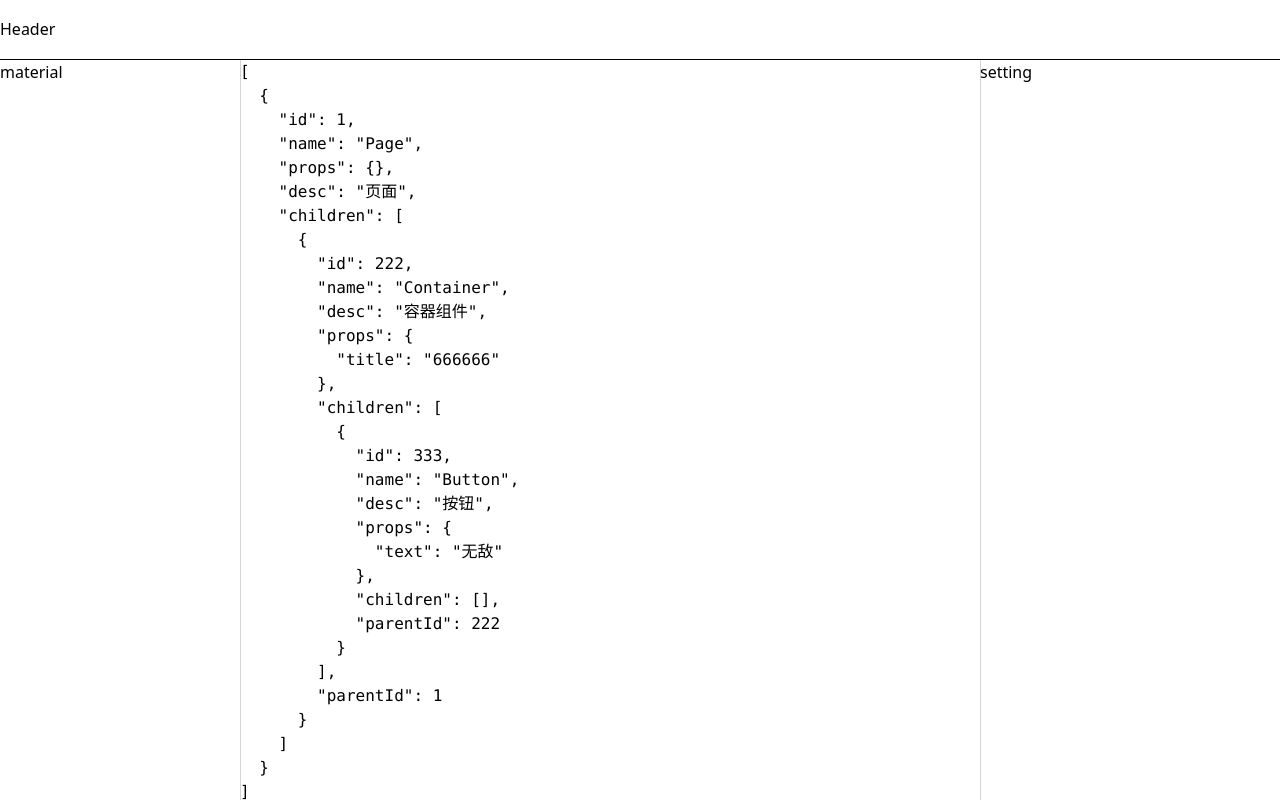
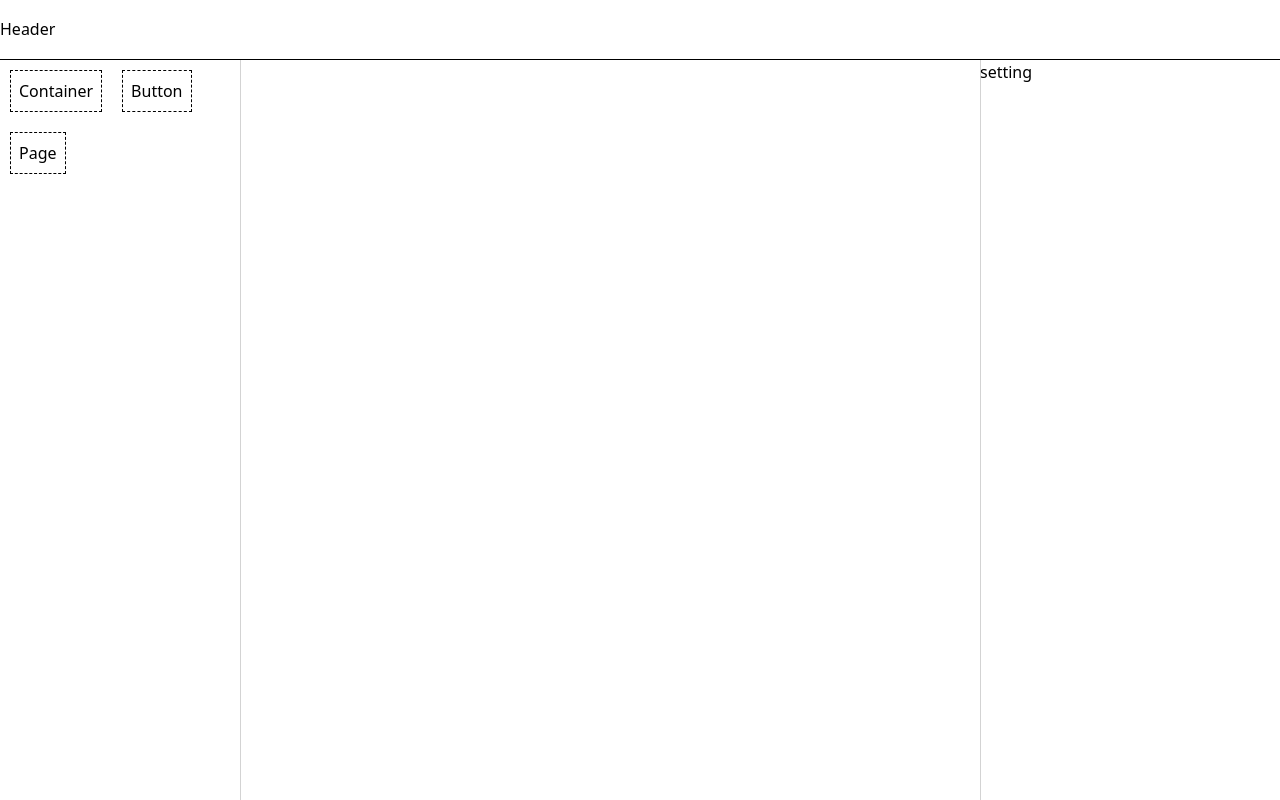
Before and after one commit to xiuxiuyifan/tests, a React (Vite) app: page / in a window 1280 px wide. Built offline with nearby package versions, Linux system fonts and the light colour scheme.

Commit message:
feat: 实现了拖拽组件到画布， 引入 react-dnd

```diff
--- a/package.json
+++ b/package.json
@@ -21,6 +21,8 @@
     "mobx-react-lite": "^4.1.0",
     "mobx-state-tree": "^7.0.2",
     "react": "^19.0.0",
+    "react-dnd": "^16.0.1",
+    "react-dnd-html5-backend": "^16.0.1",
     "react-dom": "^19.0.0",
     "react-router-dom": "^7.5.3",
     "sucrase": "^3.35.0",
--- a/src/editor/components/EditArea.tsx
+++ b/src/editor/components/EditArea.tsx
@@ -14,32 +14,6 @@ export function EditArea() {
     useTodoStore.subscribe((state) => {
       console.log('state', state);
     });
-    addComponent(
-      {
-        id: 222,
-        name: 'Container',
-        desc: '容器组件',
-        props: {},
-        children: [],
-      },
-      1,
-    );
-    addComponent(
-      {
-        id: 333,
-        name: 'Button',
-        desc: '按钮',
-        props: {
-          text: '无敌',
-        },
-        children: [],
-      },
-      222,
-    );
-
-    updateComponentProps(222, {
-      title: '666666',
-    });
   }, []);
 
   function renderComponent(components: Component[]): React.ReactNode {
@@ -52,6 +26,8 @@ export function EditArea() {
         config.component,
         {
           key: component.id,
+          id: component.id,  // 把自己的 id 当做 props 传递到 props 里面去，方便后续，在组件内部调用 插入组件的方法、
+          name: component.name,
           ...config.defaultProps,
           ...component.props,
         },
@@ -61,8 +37,8 @@ export function EditArea() {
     });
   }
   return (
-    <div className="h">
-      <pre>{JSON.stringify(components, null, 2)}</pre>
+    <div className="h-[100%]">
+      {/* <pre>{JSON.stringify(components, null, 2)}</pre> */}
       {renderComponent(components)}
     </div>
   );
--- a/src/editor/components/Material.tsx
+++ b/src/editor/components/Material.tsx
@@ -1,3 +1,18 @@
+import { useEffect, useMemo } from 'react';
+import { useComponentConfigStore } from '../stores/component-config';
+import { MaterialItem } from './MaterialItem';
+
 export function Material() {
-  return <div className="h">material</div>;
+  const { componentConfig } = useComponentConfigStore();
+
+  const components = useMemo(() => {
+    return Object.values(componentConfig);
+  }, [componentConfig]);
+  return (
+    <div className="">
+      {components.map((item, index) => {
+        return <MaterialItem key={item.name + index} name={item.name} />;
+      })}
+    </div>
+  );
 }
--- /dev/null
+++ b/src/editor/components/MaterialItem.tsx
@@ -0,0 +1,21 @@
+import { useDrag } from "react-dnd";
+
+export interface MaterialItemProps {
+  name: string;
+}
+
+export function MaterialItem(props: MaterialItemProps) {
+  const { name } = props;
+
+  const [_, drag] = useDrag({
+    type: name,
+    item: {
+        type: name
+    }
+  })
+  return (
+    <div ref={drag} className="border-dashed border-[1px] border-[#000] py-[8px] px-[8px] m-[10px] cursor-move inline-block bg-white hover:bg-[#ccc]">
+      {name}
+    </div>
+  );
+}
--- /dev/null
+++ b/src/editor/hooks/useMaterialDrop.ts
@@ -0,0 +1,38 @@
+import { useDrop } from 'react-dnd';
+import { useComponentConfigStore } from '../stores/component-config';
+import { useComponent } from '../stores/components';
+import { message } from 'antd';
+
+export function useMaterialDrop(accept: string[], id: number) {
+  const { componentConfig } = useComponentConfigStore();
+  const { components, addComponent } = useComponent();
+
+  const [{ canDrop }, drop] = useDrop(() => ({
+    accept,
+    drop: (item: { type: string }, monitor) => {
+      const didDrop = monitor.didDrop();
+      if (didDrop) {
+        return;
+      }
+      // 拖拽放下的时候添加组件
+      const props = componentConfig[item.type].defaultProps;
+      // 根据拖拽过来的类型，添加组件到 json 里面去
+      addComponent(
+        {
+          id: new Date().getTime(),
+          name: item.type,
+          props,
+        },
+        id,
+      );
+    },
+    collect: (monitor) => ({
+      canDrop: monitor.canDrop(),
+    }),
+  }));
+
+  return {
+    canDrop,
+    drop
+  };
+}
--- /dev/null
+++ b/src/editor/interface.ts
@@ -0,0 +1,8 @@
+import { PropsWithChildren } from "react";
+
+
+export interface CommonComponentProps extends PropsWithChildren {
+    id: number
+    name: string
+    [key: string]: any
+}
--- a/src/editor/materials/Container/index.tsx
+++ b/src/editor/materials/Container/index.tsx
@@ -1,13 +1,23 @@
-import { PropsWithChildren } from "react"
+import { PropsWithChildren } from 'react';
+import { CommonComponentProps } from '../../interface';
+import { message } from 'antd';
+import { useComponentConfigStore } from '../../stores/component-config';
+import { useComponent } from '../../stores/components';
+import { useDrop } from 'react-dnd';
+import { useMaterialDrop } from '../../hooks/useMaterialDrop';
 
+const Container = ({ id, children }: CommonComponentProps) => {
 
-const Container = ({children}: PropsWithChildren) => {
-    return (
-        <div className="border-[1px] border-[#000] min-h[100px] p-[20px]">
-            {children}
-        </div>
-    )
-}
+  const { canDrop, drop } = useMaterialDrop(['Button','Container'], id)
 
+  return (
+    <div
+      ref={drop}
+      className={`border-[1px] ${canDrop ? 'border-[2px] border-[blue]' : 'border-[1px]'} min-h[100px] p-[20px]`}
+    >
+      {children}
+    </div>
+  );
+};
 
-export default Container
+export default Container;
--- a/src/editor/materials/Page/index.tsx
+++ b/src/editor/materials/Page/index.tsx
@@ -1,14 +1,25 @@
-import { PropsWithChildren } from "react";
+import { message } from 'antd';
+import { PropsWithChildren } from 'react';
+import { useDrop } from 'react-dnd';
+import { useComponentConfigStore } from '../../stores/component-config';
+import { useComponent } from '../../stores/components';
+import { useMaterialDrop } from '../../hooks/useMaterialDrop';
 
-function Page({ children }: PropsWithChildren) {
+function Page({ id, name, children }: PropsWithChildren) {
+
+  const { canDrop, drop} = useMaterialDrop(['Button','Container'], id)
 
   return (
-    <div
-      className='p-[20px] h-[100%] box-border'
-    >
-      {children}
-    </div>
-  )
+    <>
+      <div
+        ref={drop}
+        className="p-[20px] h-[100%] box-border"
+        style={{ border: canDrop ? '2px solid blue' : 'none' }}
+      >
+        {children}
+      </div>
+    </>
+  );
 }
 
 export default Page;
--- a/src/editor/stores/component-config.tsx
+++ b/src/editor/stores/component-config.tsx
@@ -52,3 +52,6 @@ export const useComponentConfigStore = create<State & Action>((set) => ({
         }
     })
 }))
+
+
+// 这里负责注册物料，json 里面的会从这里来查找对应的类型
--- a/src/editor/stores/components.tsx
+++ b/src/editor/stores/components.tsx
@@ -5,7 +5,7 @@ export interface Component {
   id: number;
   name: string;
   props: any;
-  desc: string;
+  desc?: string;
   children?: Component[];
   parentId?: number;
 }
--- a/src/main.tsx
+++ b/src/main.tsx
@@ -3,5 +3,11 @@ import './index.css';
 import App from './App';
 
 import './example/decorator';
+import { DndProvider } from 'react-dnd';
+import { HTML5Backend } from 'react-dnd-html5-backend';
 
-createRoot(document.getElementById('root')!).render(<App />);
+createRoot(document.getElementById('root')!).render(
+    <DndProvider backend={HTML5Backend}>
+        <App />
+    </DndProvider>
+);
```
Also changed, not shown: 1 other file (tests, documents, lock files or other folders).
